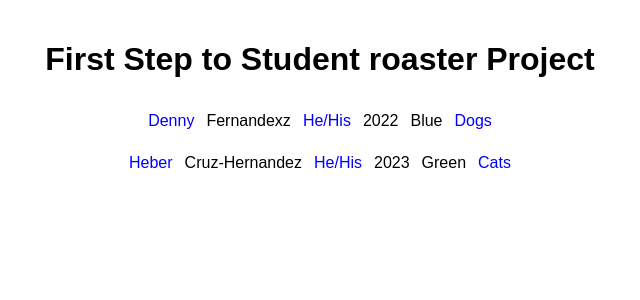
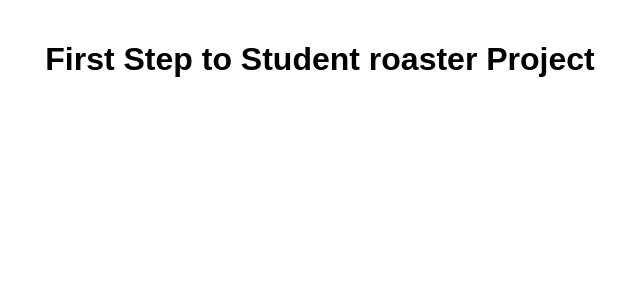
Before and after one commit to dacruz2021/redo-of-whole-classroaster-2021, a React (Create React App) app: page / in a window 1280 px wide. Shown: the top 300 px of the page, without its empty margins (320-960 px from the left). Built offline with nearby package versions, Linux system fonts and the light colour scheme.

Commit message:
Commented out old code with people function

```diff
--- a/src/App.js
+++ b/src/App.js
@@ -1,48 +1,26 @@
 import "./styles.css";
-// Denny Fernandez He/His 2022 Blue Dogs
-// Heber Cruz-Hernandez He/His 2023 Green Cats
-
-// this is the people function that has parameters relating to the information that was given
-function people(first, last, pronouns, year, color, animal) {
-  return (
-    //the row class is how we devide each person on our list
-    <div class="row">
-      <div class="blue">{first}</div>
-      <div>{last}</div>
-      <div class="blue">{pronouns}</div>
-      <div>{year}</div>
-      <div>{color}</div>
-      <div class="blue">{animal}</div>
-    </div>
-  );
-  //the divs are what take up space in each column and will hold places for each peice of information
-  //notice that we have {}, that is because contains our parameter and will give us a chance to display it
-  // in our default function App
-}
+//previous function that called people
+//function people(first, last, pronouns, year, color, animal) {
+//return (
+//<div class="row">
+//<div class="blue">{first}</div>
+//<div>{last}</div>
+//<div class="blue">{pronouns}</div>
+//<div>{year}</div>
+//<div>{color}</div>
+//<div class="blue">{animal}</div>
+//</div>
+//);
+//}
 
 export default function App() {
-  //we want to call our function and keep it constant
-  // Now we simply add the information provided that relates to the person(see above)
-  // people (x,y,z,a,b,c)... the information are the divs and is what will appear once rendred
-  const denny = people("Denny", "Fernandexz", "He/His", 2022, "Blue", "Dogs");
-  //this is now the second person in the list
-  const heber = people(
-    "Heber",
-    "Cruz-Hernandez",
-    "He/His",
-    "2023",
-    "Green",
-    "Cats"
-  );
+  //these are from prvious session and can be called in the App div with {denny}
+  //const denny = people("Denny", "Fernandexz", "He/His", 2022, "Blue", "Dogs");
+  //const heber = people("Heber","Cruz-Hernandez","He/His","2023","Green","Cats");
+
   return (
     <div className="App">
       <h1>First Step to Student roaster Project</h1>
-      {denny}
-      {heber}
     </div>
   );
-  //Like in the previous Do Now (2.2) you need to have the {} to display the information in the
-  // by simply putting calling the name of the person, we were able to display the entirerty of thier
-  // information.
-  //THIS IS HOW YOU DISPLAY FUNCTIONS IN YOUR CODE!!!!!
 }
```
